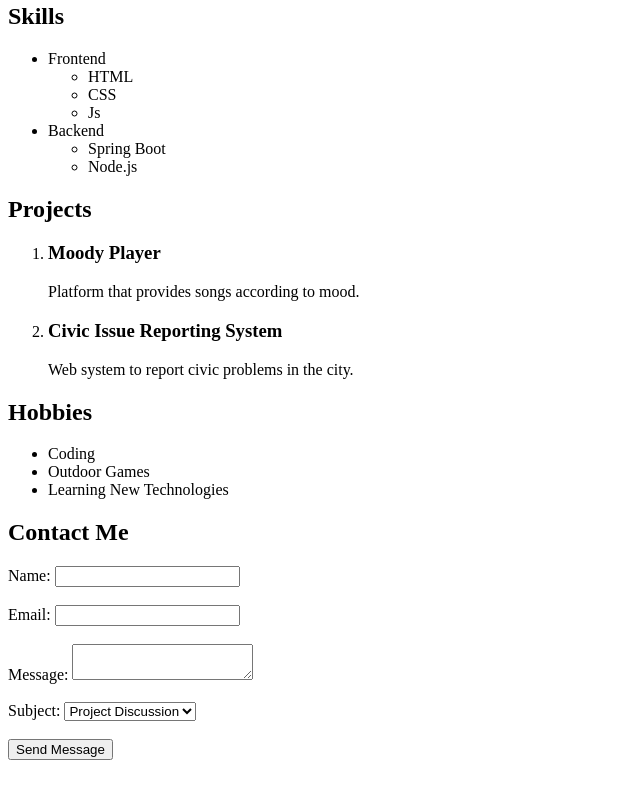
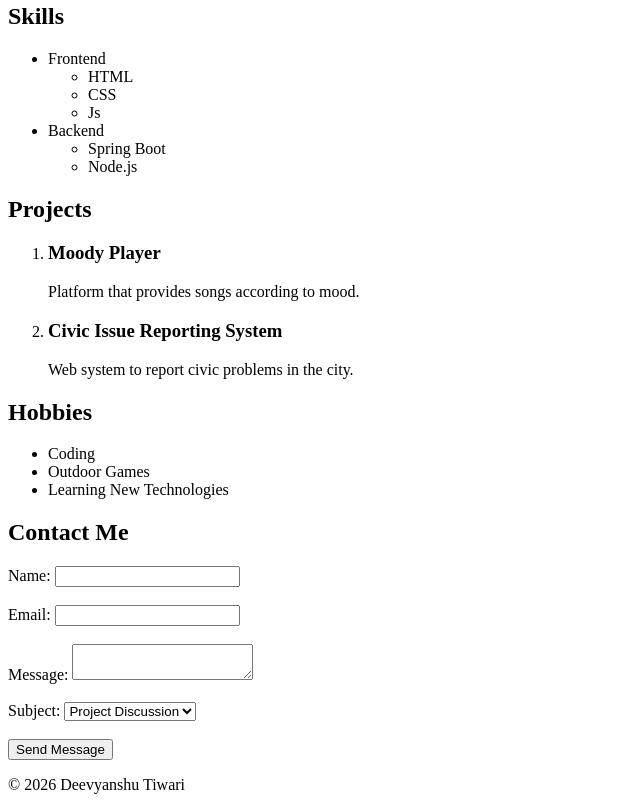
Before and after one commit to DeevyanshuTiwari/training-assignment, a plain HTML site: page html/DeevyanshuTiwari_portfolio.html in a window 1280 px wide. Shown: the part 751-1561 px from the top of the page, without its empty margins (0-640 px from the left). Before the commit the page ends 1519 px from the top, so only its background shows below. Drawn offline with Linux system fonts and the light colour scheme.

Commit message:
Add Footer section

```diff
--- a/html/DeevyanshuTiwari_portfolio.html
+++ b/html/DeevyanshuTiwari_portfolio.html
@@ -167,6 +167,12 @@
 
     </section>
 
+    <!-- Footer Section -->
+    <footer>
+
+        <p>© 2026 Deevyanshu Tiwari</p>
+
+    </footer>
 
 </body>
 
```
